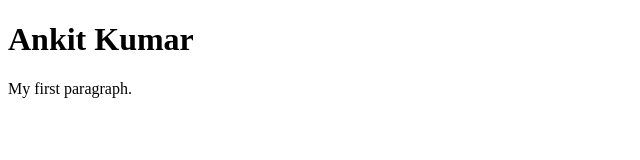
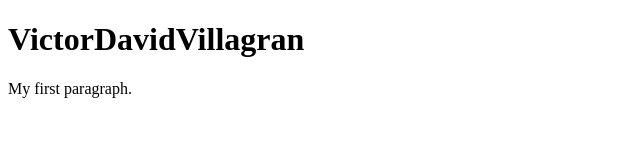
Before and after one commit to Ankit-Kum/Website, a plain HTML site: page index.html in a window 1280 px wide. Shown: the whole page, without its empty margins (0-640 px from the left). Drawn offline with Linux system fonts and the light colour scheme.

Commit message:
agregue mi nombre

```diff
--- a/index.html
+++ b/index.html
@@ -2,7 +2,7 @@
 <html>
 <body>
 
-<h1>Ankit Kumar</h1>
+	<h1>VictorDavidVillagran</h1>
 
 <p>My first paragraph.</p>
 
```
Also changed, not shown: 1 other file.
